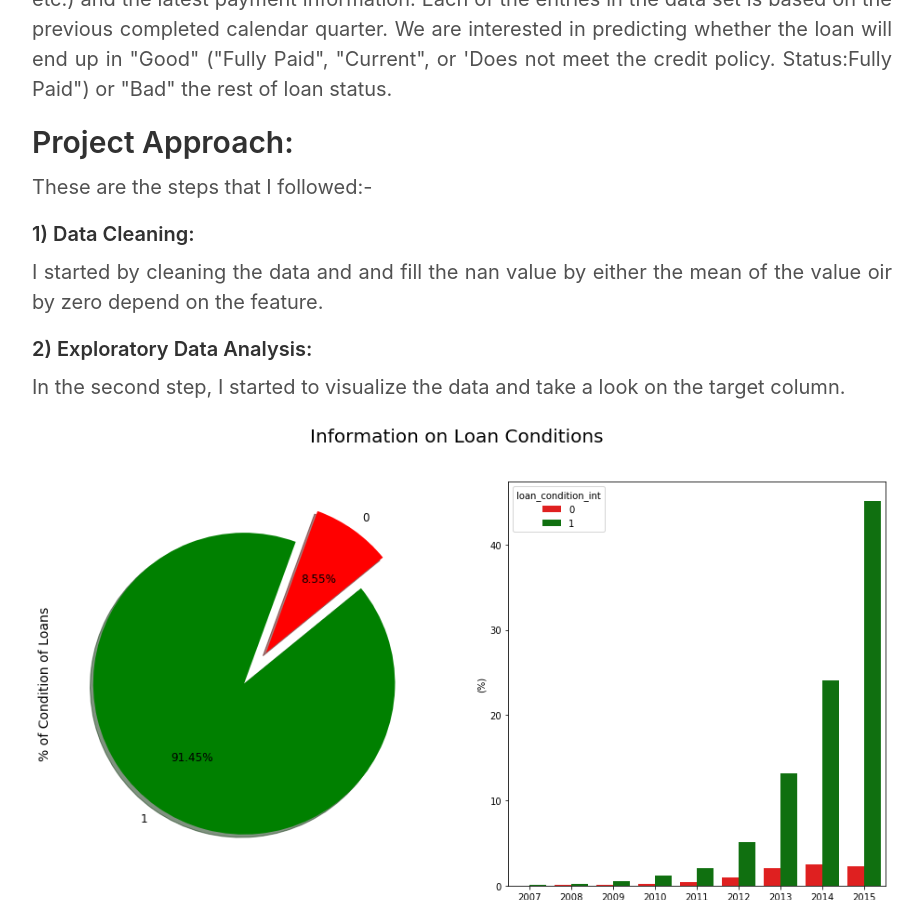
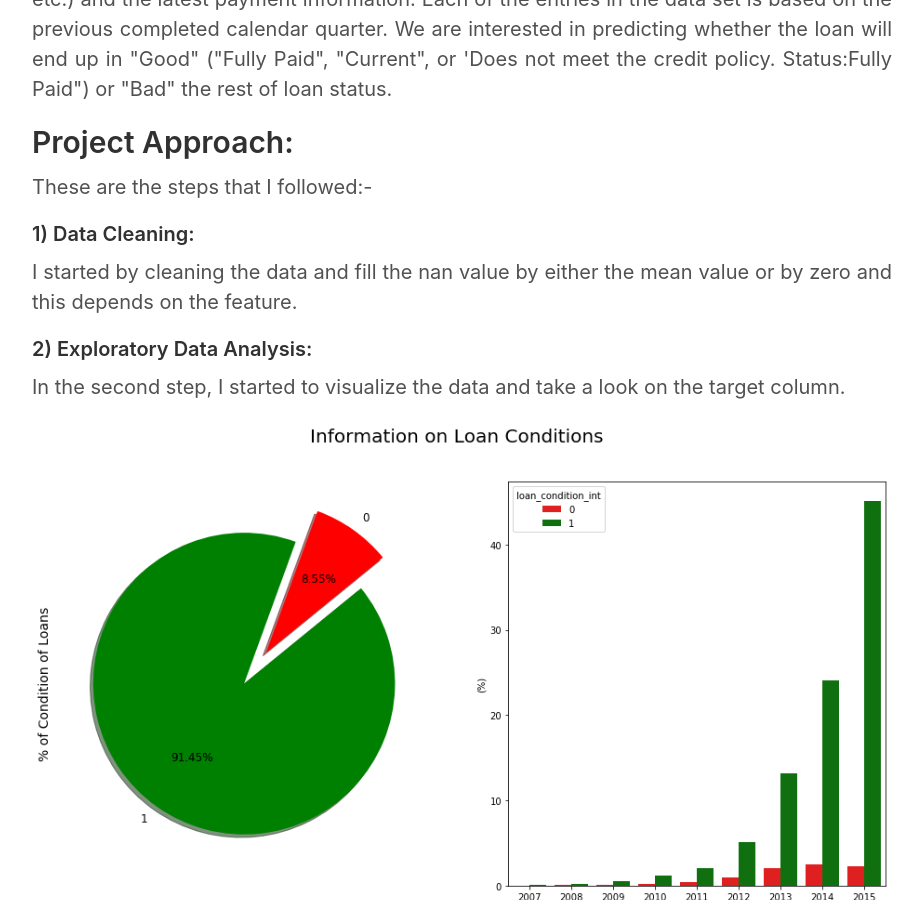
Before and after one commit to SulimanMD/SulimanMD.github.io, a Jekyll site: the page built from _posts/2019-10-12-Project_3.md, in a window 1280 px wide and 900 px high, scrolled down 896 px. Shown: the whole window, without its empty margins (178-1100 px from the left). Built offline with Jekyll 4.4.1, drawn with Linux system fonts in a browser that asks for light colours.

Commit message:
Commit number 15

```diff
--- a/_posts/2019-10-12-Project_3.md
+++ b/_posts/2019-10-12-Project_3.md
@@ -22,7 +22,7 @@ Click the Link: [**Kaggle**](https://www.kaggle.com/wendykan/lending-club-loan-d
 These are the steps that I followed:-
 
 #### 1) Data Cleaning:
-<p align="justify">I started by cleaning the data and and fill the nan value by either the mean of the value oir by zero depend on the feature.</p>
+<p align="justify">I started by cleaning the data and fill the nan value by either the mean value or by zero and this depends on the feature.</p>
 
 
 #### 2) Exploratory Data Analysis:
```
